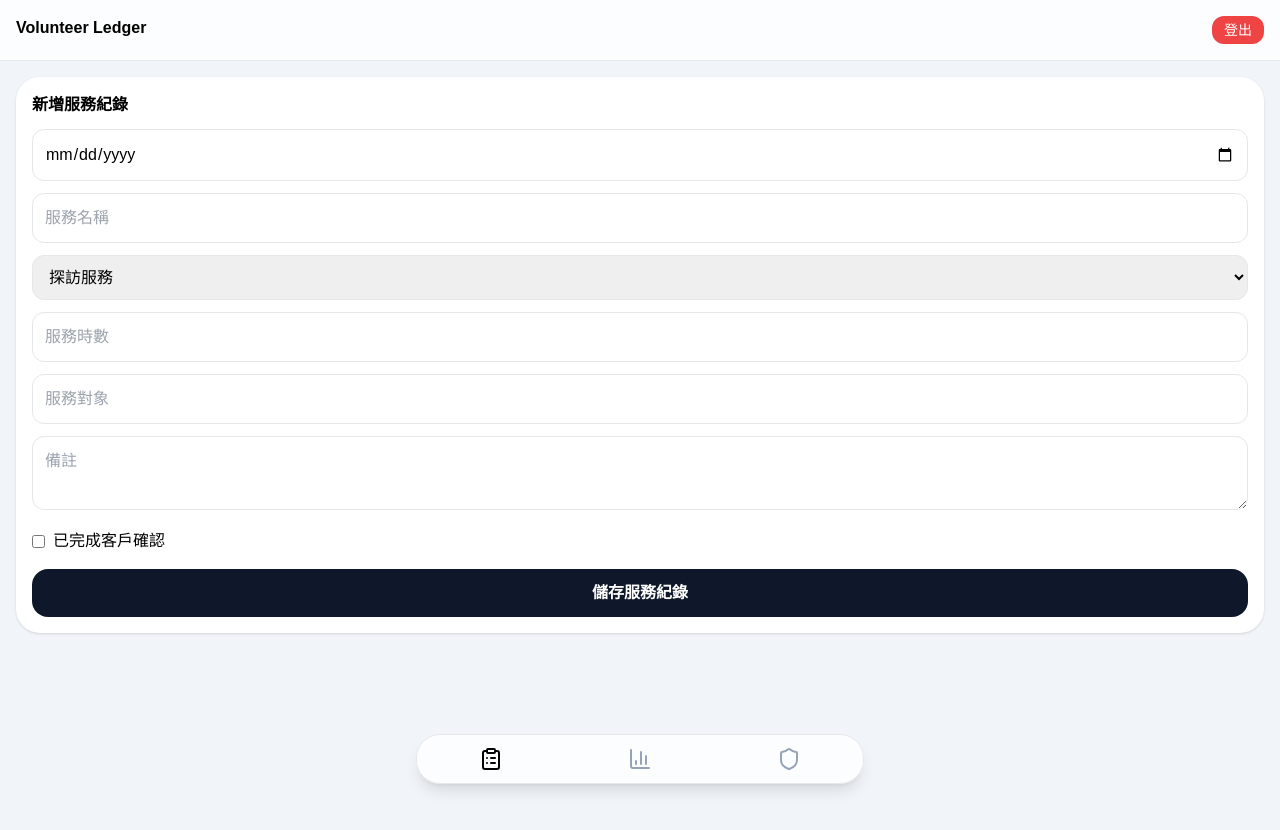
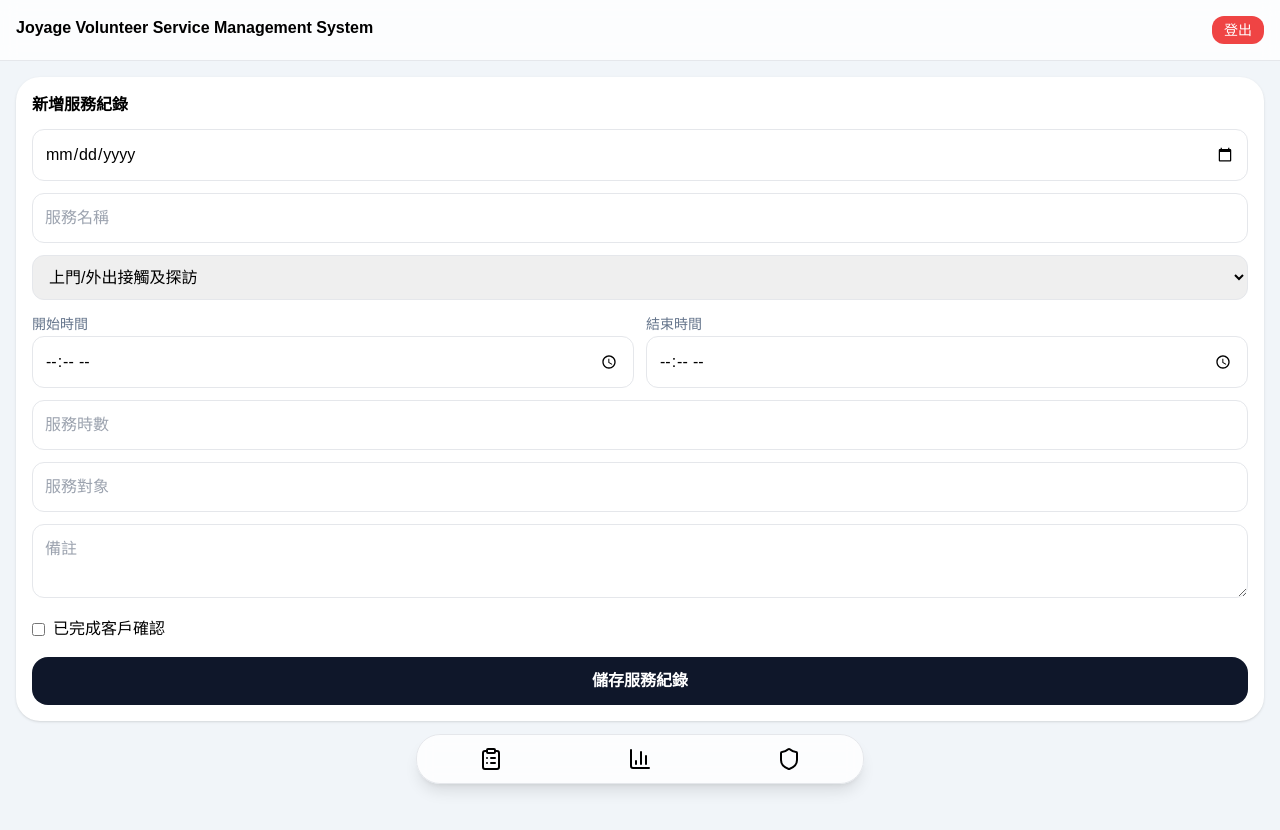
Before and after one commit to anthonywong0206-commits/VMS_Joyage_v1, a React (Vite) app: page / in a window 1280 px wide. Both pictures are taken after a click on the button "開始記錄". Shown: the top 830 px of the page. Before the commit the page ends 800 px from the top, so only its background shows below. Built offline with nearby package versions, Linux system fonts and the light colour scheme.

Commit message:
Add files via upload

```diff
--- a/src/App.jsx
+++ b/src/App.jsx
@@ -2,17 +2,28 @@
 import { useEffect, useState } from 'react'
 import { BarChart3, ClipboardList, Shield } from 'lucide-react'
 
-const TYPES = ['探訪服務','中心活動','小組服務','行政支援','電話關懷','外展服務','其他']
+const TYPES = [
+  '上門/外出接觸及探訪',
+  '電話聯絡/慰問',
+  '陪同及協助參與小組',
+  '陪同及協助參與其他社區活動',
+  '協助連繫社區資源',
+  'PSLG',
+  '督導會議(樂齡之友會議)',
+  '協助治療小組'
+]
 
 export default function App() {
   const [user, setUser] = useState(JSON.parse(localStorage.getItem('currentVolunteer')) || null)
   const [tab, setTab] = useState('input')
   const [records, setRecords] = useState(JSON.parse(localStorage.getItem('serviceRecords')) || [])
-  const [volunteers, setVolunteers] = useState(JSON.parse(localStorage.getItem('volunteers')) || [])
+
   const [form, setForm] = useState({
     serviceDate:'',
     serviceName:'',
-    serviceType:'探訪服務',
+    serviceType:'上門/外出接觸及探訪',
+    startTime:'',
+    endTime:'',
     hours:'',
     serviceTarget:'',
     remark:'',
@@ -24,8 +35,19 @@ export default function App() {
   }, [records])
 
   useEffect(() => {
-    localStorage.setItem('volunteers', JSON.stringify(volunteers))
-  }, [volunteers])
+    if(form.startTime && form.endTime){
+      const start = new Date(`2000-01-01T${form.startTime}`)
+      const end = new Date(`2000-01-01T${form.endTime}`)
+
+      if(end > start){
+        const diff = (end - start) / 1000 / 60 / 60
+        setForm(prev => ({
+          ...prev,
+          hours: diff.toFixed(1)
+        }))
+      }
+    }
+  }, [form.startTime, form.endTime])
 
   if (!user) {
     return <Login onLogin={(u)=> {
@@ -41,11 +63,15 @@ export default function App() {
       volunteerNo: user.volunteerNo,
       chineseName: user.chineseName
     }
+
     setRecords([item, ...records])
+
     setForm({
       serviceDate:'',
       serviceName:'',
-      serviceType:'探訪服務',
+      serviceType:'上門/外出接觸及探訪',
+      startTime:'',
+      endTime:'',
       hours:'',
       serviceTarget:'',
       remark:'',
@@ -59,9 +85,10 @@ export default function App() {
     <div className="min-h-screen bg-slate-100 pb-24">
       <header className="sticky top-0 bg-white/80 backdrop-blur border-b p-4 flex justify-between">
         <div>
-          <h1 className="font-bold">Volunteer Ledger</h1>
+          <h1 className="font-bold">Joyage Volunteer Service Management System</h1>
           <p className="text-xs text-slate-500">{user.chineseName}</p>
         </div>
+
         <button
           className="text-sm bg-red-500 text-white px-3 py-1 rounded-xl"
           onClick={()=>{
@@ -78,40 +105,76 @@ export default function App() {
           <div className="bg-white rounded-3xl p-4 shadow">
             <h2 className="font-bold mb-3">新增服務紀錄</h2>
 
-            <input className="w-full border rounded-xl p-3 mb-3" placeholder="服務日期" type="date"
+            <input
+              className="w-full border rounded-xl p-3 mb-3"
+              type="date"
               value={form.serviceDate}
               onChange={(e)=>setForm({...form, serviceDate:e.target.value})}
             />
 
-            <input className="w-full border rounded-xl p-3 mb-3" placeholder="服務名稱"
+            <input
+              className="w-full border rounded-xl p-3 mb-3"
+              placeholder="服務名稱"
               value={form.serviceName}
               onChange={(e)=>setForm({...form, serviceName:e.target.value})}
             />
 
-            <select className="w-full border rounded-xl p-3 mb-3"
+            <select
+              className="w-full border rounded-xl p-3 mb-3"
               value={form.serviceType}
               onChange={(e)=>setForm({...form, serviceType:e.target.value})}
             >
-              {TYPES.map(t=><option key={t}>{t}</option>)}
+              {TYPES.map(t => (
+                <option key={t}>{t}</option>
+              ))}
             </select>
 
-            <input className="w-full border rounded-xl p-3 mb-3" placeholder="服務時數"
+            <div className="grid grid-cols-2 gap-3 mb-3">
+              <div>
+                <label className="text-sm text-slate-500">開始時間</label>
+                <input
+                  className="w-full border rounded-xl p-3"
+                  type="time"
+                  value={form.startTime}
+                  onChange={(e)=>setForm({...form, startTime:e.target.value})}
+                />
+              </div>
+
+              <div>
+                <label className="text-sm text-slate-500">結束時間</label>
+                <input
+                  className="w-full border rounded-xl p-3"
+                  type="time"
+                  value={form.endTime}
+                  onChange={(e)=>setForm({...form, endTime:e.target.value})}
+                />
+              </div>
+            </div>
+
+            <input
+              className="w-full border rounded-xl p-3 mb-3"
+              placeholder="服務時數"
               value={form.hours}
               onChange={(e)=>setForm({...form, hours:e.target.value})}
             />
 
-            <input className="w-full border rounded-xl p-3 mb-3" placeholder="服務對象"
+            <input
+              className="w-full border rounded-xl p-3 mb-3"
+              placeholder="服務對象"
               value={form.serviceTarget}
               onChange={(e)=>setForm({...form, serviceTarget:e.target.value})}
             />
 
-            <textarea className="w-full border rounded-xl p-3 mb-3" placeholder="備註"
+            <textarea
+              className="w-full border rounded-xl p-3 mb-3"
+              placeholder="備註"
               value={form.remark}
               onChange={(e)=>setForm({...form, remark:e.target.value})}
             />
 
             <label className="flex items-center gap-2 mb-4">
-              <input type="checkbox"
+              <input
+                type="checkbox"
                 checked={form.confirmed}
                 onChange={(e)=>setForm({...form, confirmed:e.target.checked})}
               />
@@ -127,31 +190,33 @@ export default function App() {
           </div>
 
           <div className="space-y-3">
-            {records.map(r=>(
-              <div key={r.id} className={`rounded-3xl p-4 shadow bg-white border-l-8 ${r.confirmed ? 'border-green-500':'border-yellow-400'}`}>
+            {records.map(r => (
+              <div
+                key={r.id}
+                className={`rounded-3xl p-4 shadow bg-white border-l-8 ${
+                  r.confirmed ? 'border-green-500' : 'border-yellow-400'
+                }`}
+              >
                 <div className="flex justify-between">
                   <div>
                     <p className="font-bold">{r.serviceName}</p>
                     <p className="text-sm text-slate-500">{r.serviceType}</p>
                   </div>
+
                   <div className="text-right">
-                    <p className="text-2xl font-bold text-emerald-600">+ {r.hours}</p>
+                    <p className="text-2xl font-bold text-emerald-600">
+                      + {r.hours}
+                    </p>
                     <p className="text-xs">小時</p>
                   </div>
                 </div>
 
                 <div className="mt-3 text-sm text-slate-600">
                   <p>日期：{r.serviceDate}</p>
+                  <p>時間：{r.startTime} - {r.endTime}</p>
                   <p>對象：{r.serviceTarget}</p>
                   <p>備註：{r.remark}</p>
                 </div>
-
-                <button
-                  onClick={()=>setRecords(records.filter(x=>x.id !== r.id))}
-                  className="mt-3 text-red-500 text-sm"
-                >
-                  刪除
-                </button>
               </div>
             ))}
           </div>
@@ -170,43 +235,23 @@ export default function App() {
 
       {tab === 'admin' && (
         <div className="p-4">
-          <div className="flex justify-between items-center mb-4">
-            <h2 className="font-bold text-xl">義工管理</h2>
-            <button
-              className="bg-slate-900 text-white rounded-full w-10 h-10"
-              onClick={()=>{
-                const name = prompt('中文姓名')
-                if (!name) return
-                const no = prompt('義工編號')
-                const item = {
-                  id: Date.now(),
-                  chineseName:name,
-                  volunteerNo:no
-                }
-                setVolunteers([item, ...volunteers])
-              }}
-            >+</button>
-          </div>
-
-          <div className="grid md:grid-cols-2 xl:grid-cols-3 gap-4">
-            {volunteers.map(v=>(
-              <div key={v.id} className="bg-white rounded-3xl p-4 shadow">
-                <p className="font-bold">{v.chineseName}</p>
-                <p className="text-sm text-slate-500">{v.volunteerNo}</p>
-              </div>
-            ))}
+          <div className="bg-white rounded-3xl p-6 shadow">
+            <h2 className="font-bold text-xl mb-2">管理員頁面</h2>
+            <p className="text-slate-500">管理義工資料及服務紀錄</p>
           </div>
         </div>
       )}
 
       <nav className="fixed bottom-4 left-1/2 -translate-x-1/2 w-[92%] max-w-md bg-white/80 backdrop-blur rounded-3xl shadow-lg border flex justify-around py-3">
-        <button onClick={()=>setTab('input')} className={tab==='input' ? 'text-black':'text-slate-400'}>
+        <button onClick={()=>setTab('input')}>
           <ClipboardList />
         </button>
-        <button onClick={()=>setTab('stats')} className={tab==='stats' ? 'text-black':'text-slate-400'}>
+
+        <button onClick={()=>setTab('stats')}>
           <BarChart3 />
         </button>
-        <button onClick={()=>setTab('admin')} className={tab==='admin' ? 'text-black':'text-slate-400'}>
+
+        <button onClick={()=>setTab('admin')}>
           <Shield />
         </button>
       </nav>
@@ -221,8 +266,13 @@ function Login({ onLogin }) {
   return (
     <div className="min-h-screen flex items-center justify-center bg-gradient-to-br from-slate-100 to-slate-200 p-6">
       <div className="bg-white/80 backdrop-blur rounded-3xl shadow-xl p-6 w-full max-w-md">
-        <h1 className="text-3xl font-bold mb-2">Volunteer Ledger</h1>
-        <p className="text-slate-500 mb-6">像記帳一樣，清楚記錄每一次義工服務。</p>
+        <h1 className="text-3xl font-bold mb-2">
+          Joyage Volunteer Service Management System
+        </h1>
+
+        <p className="text-slate-500 mb-6">
+          像記帳一樣，清楚記錄每一次義工服務。
+        </p>
 
         <input
           className="w-full border rounded-2xl p-4 mb-4"
```
